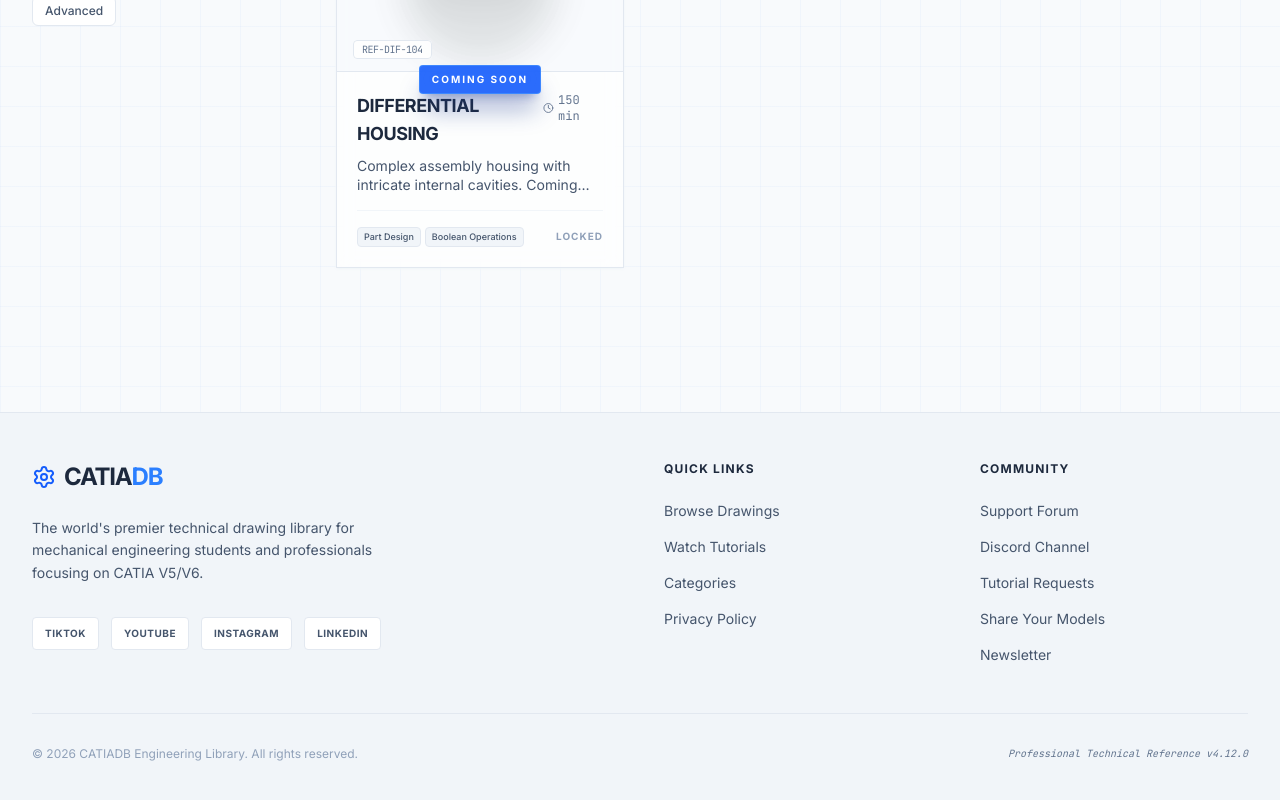
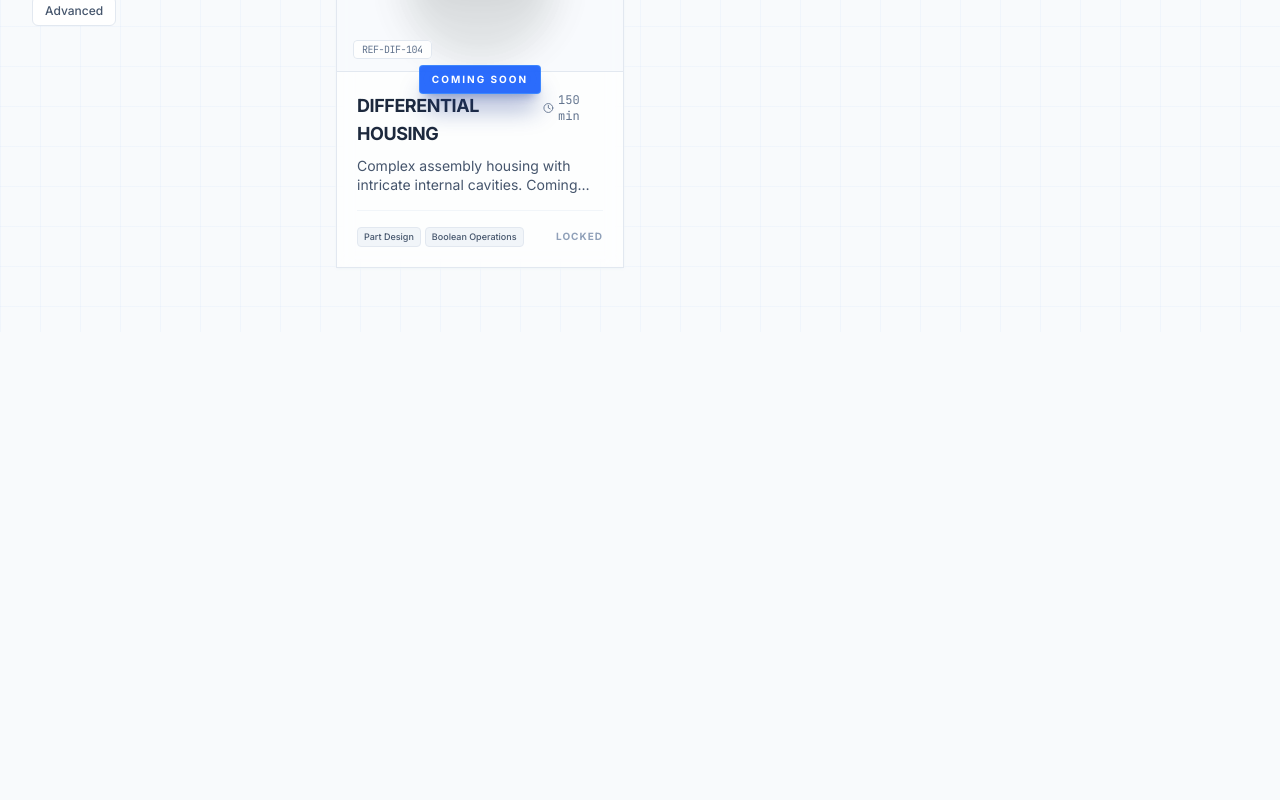
Before and after one commit to abderrahmane-lab03/catiadrawlab_, a React (Vite) app: page / in a window 1280 px wide. Shown: the part 1174-1974 px from the top of the page. After the commit the page ends 1506 px from the top, so only its background shows below. Built offline with nearby package versions, Linux system fonts and the light colour scheme.

Commit message:
Hide footer temporarily

```diff
--- a/src/App.tsx
+++ b/src/App.tsx
@@ -646,7 +646,7 @@ export default function App() {
       </main>
 
       {/* Footer */}
-      <footer className="bg-slate-100 border-t border-slate-200 py-12 mt-20">
+      <footer className="hidden bg-slate-100 border-t border-slate-200 py-12 mt-20">
         <div className="max-w-7xl mx-auto px-4 sm:px-6 lg:px-8">
           <div className="grid grid-cols-1 sm:grid-cols-2 lg:grid-cols-4 gap-12">
             <div className="sm:col-span-2 lg:col-span-2">
```
